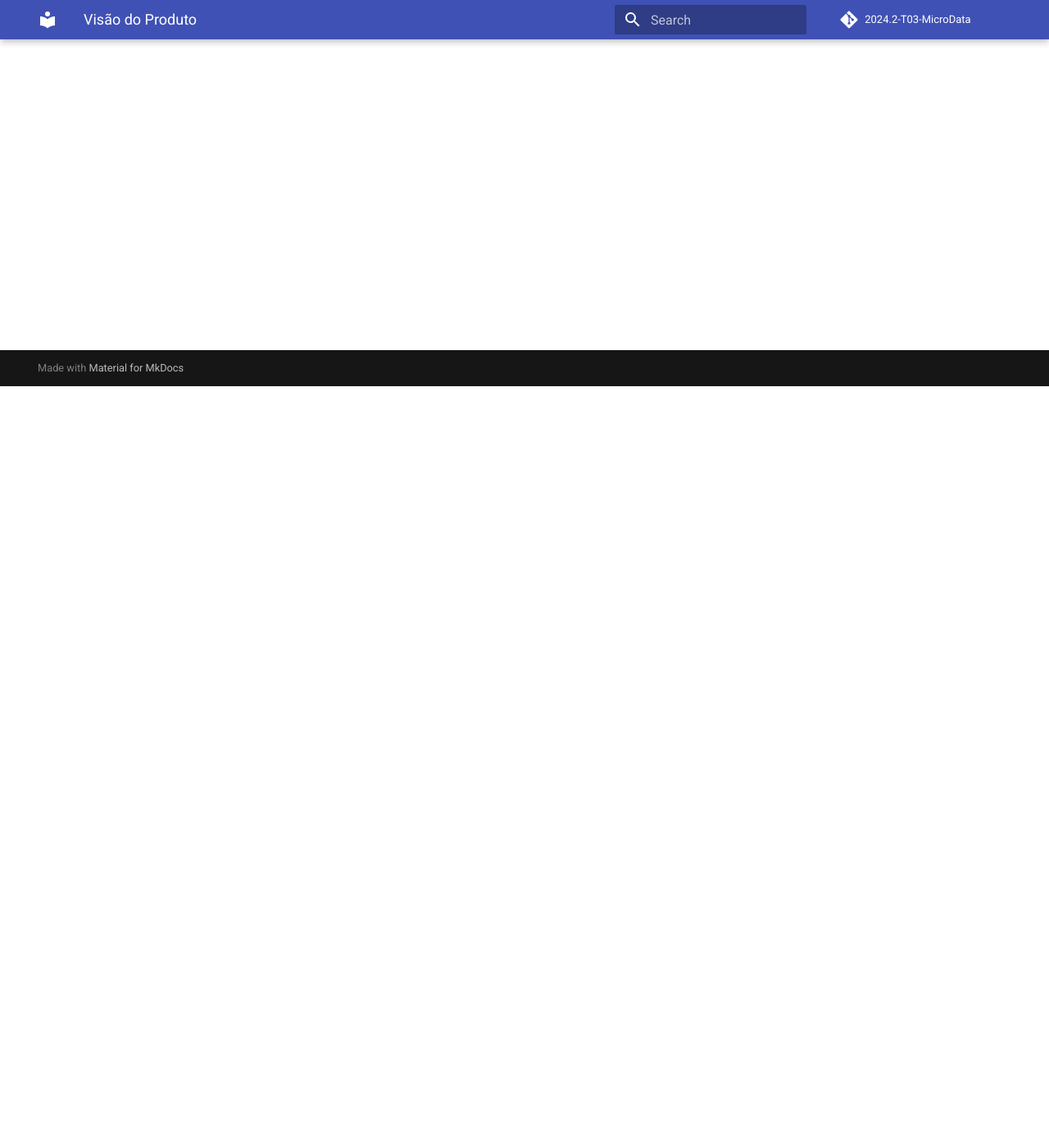
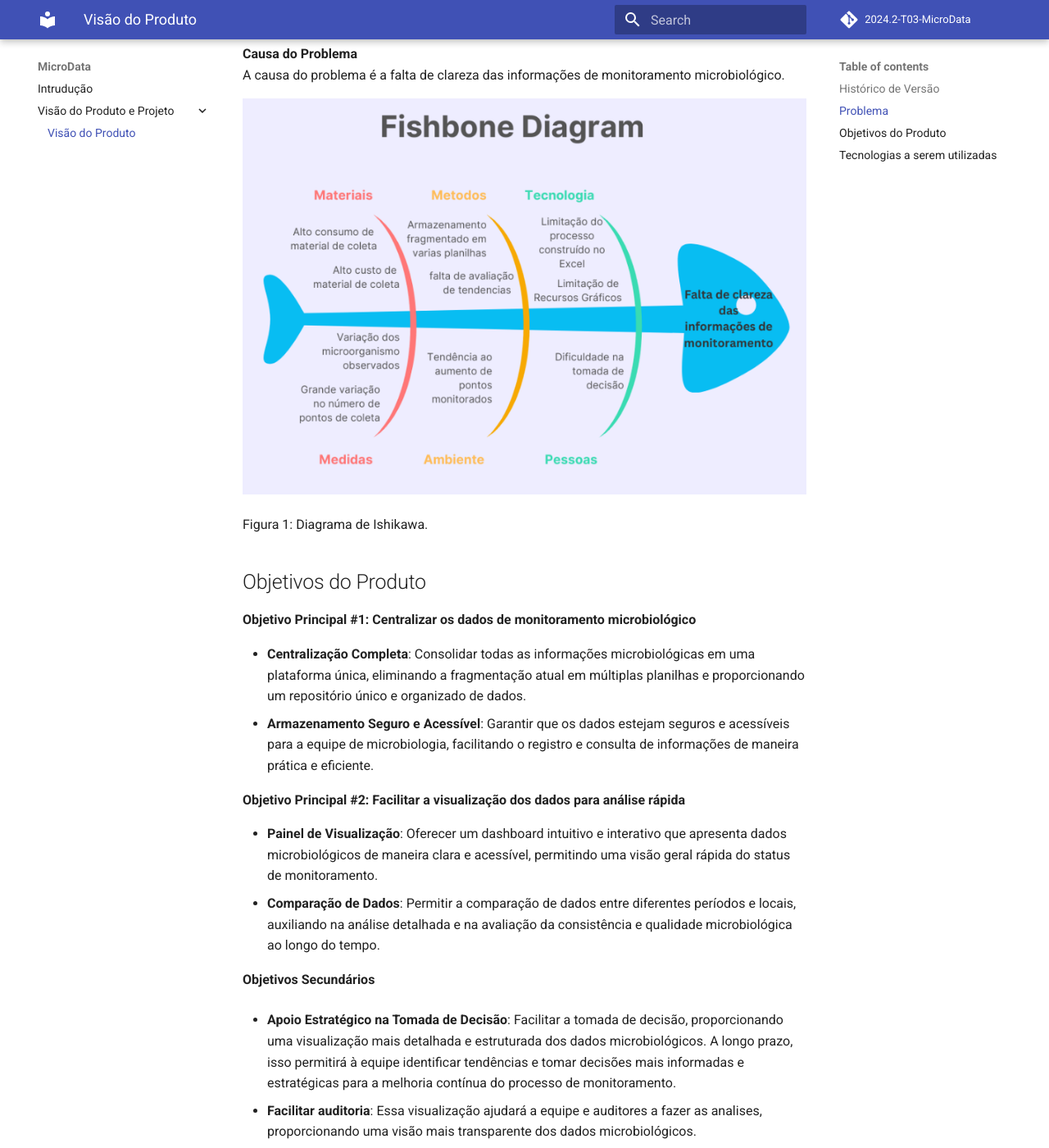
Before and after one commit to storch7/2024.2-T03-MicroData, an MkDocs documentation site: the page built from docs/visao_produto_projeto/visao_do_produto.md, in a window 1280 px wide and 1400 px high, scrolled down 929 px. Shown: the whole window at 82% size. Built offline with MkDocs 1.6.1 and Material for MkDocs 9.7.7, drawn with Linux system fonts in a browser that asks for light colours; comment, search, counter and statistics services are not loaded; some of the changed text lies outside the part shown.

Commit message:
Adicionando visão do produto

```diff
--- a/docs/visao_produto_projeto/visao_do_produto.md
+++ b/docs/visao_produto_projeto/visao_do_produto.md
@@ -4,18 +4,55 @@
 
 | **Data** | **Versão** | **Descrição** | **Autor** |
 | :--------: | :--------: | :--------:  | :--------: |
-|            |            |             |            |
+|      10/11/2024      |      1.0      |      Criação do documento       |     Breno Fernandes, Breno Lucena, Storch, João, Rafael e Renan     |
 
 ## Problema
 
+O problema enfrentado pelo LAQ (Laboratório de Asseguração da Qualidade) da Brasal Refrigerantes é a dificuldade em gerenciar e monitorar adequadamente as informações microbiológicas no ambiente de produção, devido à dependência de planilhas e à falta de um sistema centralizado.
+
+1. **Por que o monitoramento é difícil de gerenciar?**
+   Porque os dados estão fragmentados em diversas planilhas, dificultando o acesso e a análise.
+
+2. **Por que os dados estão fragmentados?**
+  Porque, embora o Excel, ferramenta utilizada pelo cliente, tenha potencial para realizar um monitoramento mais complexo, a forma como as planilhas e os dados estão estruturados internamente não permite explorar plenamente essa funcionalidade.
+
+3. **Por que o Excel é usado como sistema principal?**
+   Porque a equipe tem familiaridade com a ferramenta e não possui uma alternativa especializada disponível.
+
+4. **Por que não há uma alternativa especializada?**
+   Porque o núcleo de sistemas da empresa não consegue atender à demanda específica do LAQ, e o desenvolvimento de uma ferramenta dedicada seria inviável devido à alta carga de trabalho.
+
+**Causa do Problema**
+A causa do problema é a falta de clareza das informações de monitoramento microbiológico.
+
+![](../assets/diagrama.png)
+
+Figura 1: Diagrama de Ishikawa.
+
 ## Objetivos do Produto
+
+**Objetivo Principal #1: Centralizar os dados de monitoramento microbiológico**
+
+- **Centralização Completa**: Consolidar todas as informações microbiológicas em uma plataforma única, eliminando a fragmentação atual em múltiplas planilhas e proporcionando um repositório único e organizado de dados.
+- **Armazenamento Seguro e Acessível**: Garantir que os dados estejam seguros e acessíveis para a equipe de microbiologia, facilitando o registro e consulta de informações de maneira prática e eficiente.
+
+**Objetivo Principal #2: Facilitar a visualização dos dados para análise rápida**
+
+- **Painel de Visualização**: Oferecer um dashboard intuitivo e interativo que apresenta dados microbiológicos de maneira clara e acessível, permitindo uma visão geral rápida do status de monitoramento.
+- **Comparação de Dados**: Permitir a comparação de dados entre diferentes períodos e locais, auxiliando na análise detalhada e na avaliação da consistência e qualidade microbiológica ao longo do tempo.
+
+**Objetivos Secundários**
+
+- **Apoio Estratégico na Tomada de Decisão**: Facilitar a tomada de decisão, proporcionando uma visualização mais detalhada e estruturada dos dados microbiológicos. A longo prazo, isso permitirá à equipe identificar tendências e tomar decisões mais informadas e estratégicas para a melhoria contínua do processo de monitoramento.
+
+- **Facilitar auditoria**: Essa visualização ajudará a equipe e auditores a fazer as analises, proporcionando uma visão mais transparente dos dados microbiológicos.
 
 ## Tecnologias a serem utilizadas
 
 | Atividade | Tecnologia   |
 | :--------: |  :--------: |
-| **Front-end** |          |
-| **Back-end** |           |
-| **Banco de Dados** |     |
-| **Reuniões** |           |
-| **Prototipagem** |       |
+| **Front-end** |    React      |
+| **Back-end** |     Noje.js      |
+| **Banco de Dados** |   PostgreSQL  |
+| **Reuniões** |     Teams      |
+| **Prototipagem** |   Figma    |
```
Also changed, not shown: docs/assets/diagrama.png (added), mkdocs.yml (line endings or trailing spaces).
